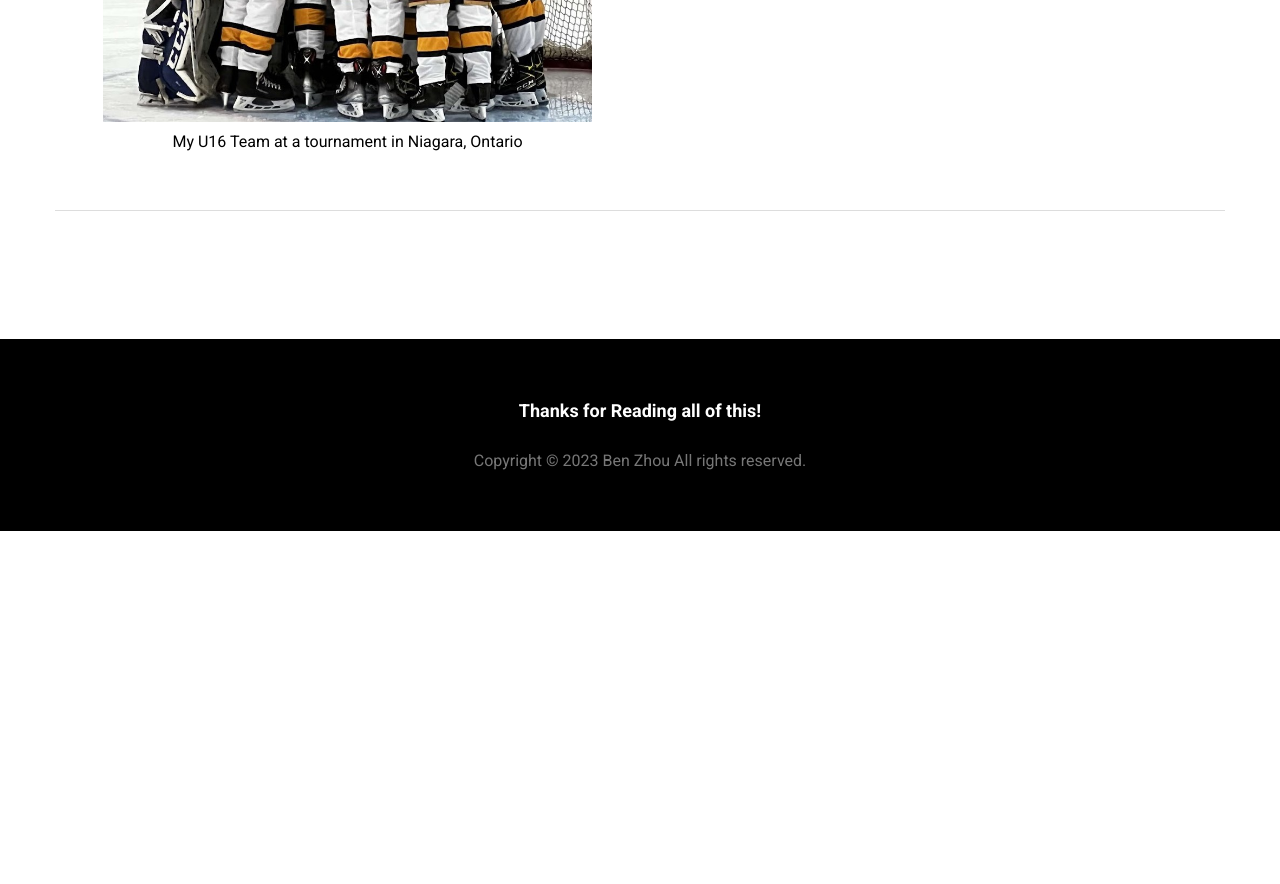
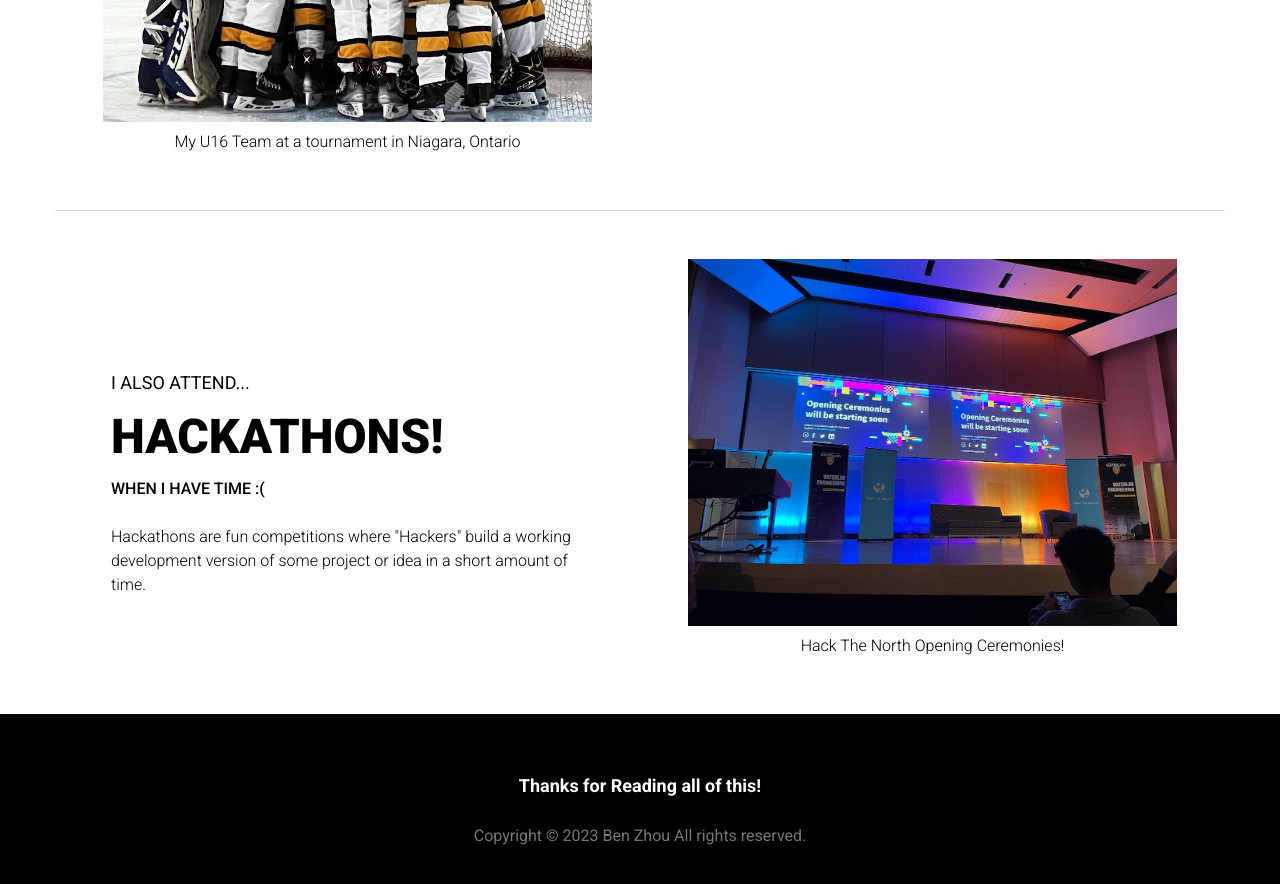
Before and after one commit to Leg3ndary/ben-portfolio, a Next.js app: page / in a window 1280 px wide. Shown: the part 1380-2264 px from the top of the page. Before the commit the page ends 1911 px from the top, so only its background shows below. Built offline with nearby package versions, Linux system fonts and the light colour scheme.

Commit message:
Fix mobile design

```diff
--- a/src/pages/index.tsx
+++ b/src/pages/index.tsx
@@ -1,6 +1,7 @@
 import Image from "next/image";
 import Mocha from "@/assets/home/mocha.png";
 import Hockey from "@/assets/home/hockey.jpg";
+import HackTheNorth from "@/assets/home/hackthenorth0.jpg";
 
 export default function Home() {
     return (
@@ -46,27 +47,36 @@ export default function Home() {
                             !
                         </p>
                         <div className="flex mt-12 place-content-evenly">
+                            <a href="https://nextjs.org/" target="_blank">
                                 <Image
-                                className="animate-fade-in"
+                                    className="transition-transform ease-in-out animate-fade-in hover:scale-125"
                                     width={75}
                                     height={75}
                                     src="https://cdn.jsdelivr.net/gh/devicons/devicon/icons/nextjs/nextjs-original.svg"
                                     alt="NextJS"
                                 />
+                            </a>
+                            <a
+                                href="https://www.typescriptlang.org/"
+                                target="_blank"
+                            >
                                 <Image
-                                className="animate-fade-in"
+                                    className="transition-transform ease-in-out animate-fade-in hover:scale-125"
                                     width={75}
                                     height={75}
                                     src="https://cdn.jsdelivr.net/gh/devicons/devicon/icons/typescript/typescript-original.svg"
                                     alt="TypeScript"
                                 />
+                            </a>
+                            <a href="https://tailwindcss.com/" target="_blank">
                                 <Image
-                                className="animate-fade-in"
+                                    className="transition-transform ease-in-out animate-fade-in hover:scale-125"
                                     width={75}
                                     height={75}
                                     src="https://cdn.jsdelivr.net/gh/devicons/devicon/icons/tailwindcss/tailwindcss-plain.svg"
                                     alt="TailwindCSS"
                                 />
+                            </a>
                         </div>
                     </div>
                 </div>
@@ -80,7 +90,7 @@ export default function Home() {
                             alt="Hockey"
                             loading="lazy"
                         />
-                        <p className="p-2 font-normal text-center">
+                        <p className="p-2 font-light text-center">
                             My U16 Team at a tournament in Niagara, Ontario
                         </p>
                     </div>
@@ -102,10 +112,36 @@ export default function Home() {
                     </div>
                 </div>
             </div>
-            <div className="flex justify-center w-full pb-32">
+            <div className="flex justify-center w-full">
                 <div className="w-10/12 lg:w-[1170px] h-[1px] bg-[#dddddd]" />
             </div>
-            {/*  */}
+            <div className="flex justify-center w-full">
+                <div className="flex w-11/12 lg:w-[1170px] lg:flex-row flex-col">
+                    <div className="flex flex-col justify-center w-full h-full p-12 pb-0 lg:w-1/2">
+                        <h3 className="p-2 text-lg">I ALSO ATTEND...</h3>
+                        <h1 className="p-2 text-3xl font-black lg:text-5xl">HACKATHONS!</h1>
+                        <h2 className="p-2 font-medium text-md">
+                            WHEN I HAVE TIME :(
+                        </h2>
+                        <p className="p-2 pt-4 pb-4 font-light">
+                            Hackathons are fun competitions where "Hackers"
+                            build a working development version of some project
+                            or idea in a short amount of time.
+                        </p>
+                    </div>
+                    <div className="flex flex-col justify-center w-full h-full p-12 lg:p-12 lg:w-1/2 lg:mb-0">
+                        <Image
+                            className="object-contain animate-fade-in"
+                            src={HackTheNorth}
+                            alt="HTN"
+                            loading="lazy"
+                        />
+                        <p className="p-2 font-light text-center">
+                            Hack The North Opening Ceremonies!
+                        </p>
+                    </div>
+                </div>
+            </div>
         </>
     );
 }
--- a/src/pages/projects.tsx
+++ b/src/pages/projects.tsx
@@ -5,8 +5,8 @@ import PortfolioImage from "@/assets/projects/Leg3ndaryPortfolio.png";
 export default function Projects() {
     return (
         <>
-            <div className="relative top-0 flex justify-center w-full h-[400px] bg-rainbow-gradient animate-breathing-gradient">
-                <div className="relative flex h-[350px] lg:h-[300px] bg-white border-black w-11/12 lg:w-[1300px] drop-shadow-2xl mt-44 rounded-3xl">
+            <div className="relative top-0 flex justify-center w-full h-[550px] bg-rainbow-gradient animate-breathing-gradient">
+                <div className="relative flex h-[500px] lg:h-[300px] bg-white border-black w-11/12 lg:w-[1300px] drop-shadow-2xl mt-44 rounded-3xl">
                     <div className="flex flex-col justify-center w-full h-full p-12">
                         <h3 className="p-2 text-lg text-center">
                             HERE ARE SOME OF MY PROJECTS!
```
Also changed, not shown: src/assets/home/hackthenorth0.jpg (added). Lines whose indentation alone changed are shown as unchanged.
